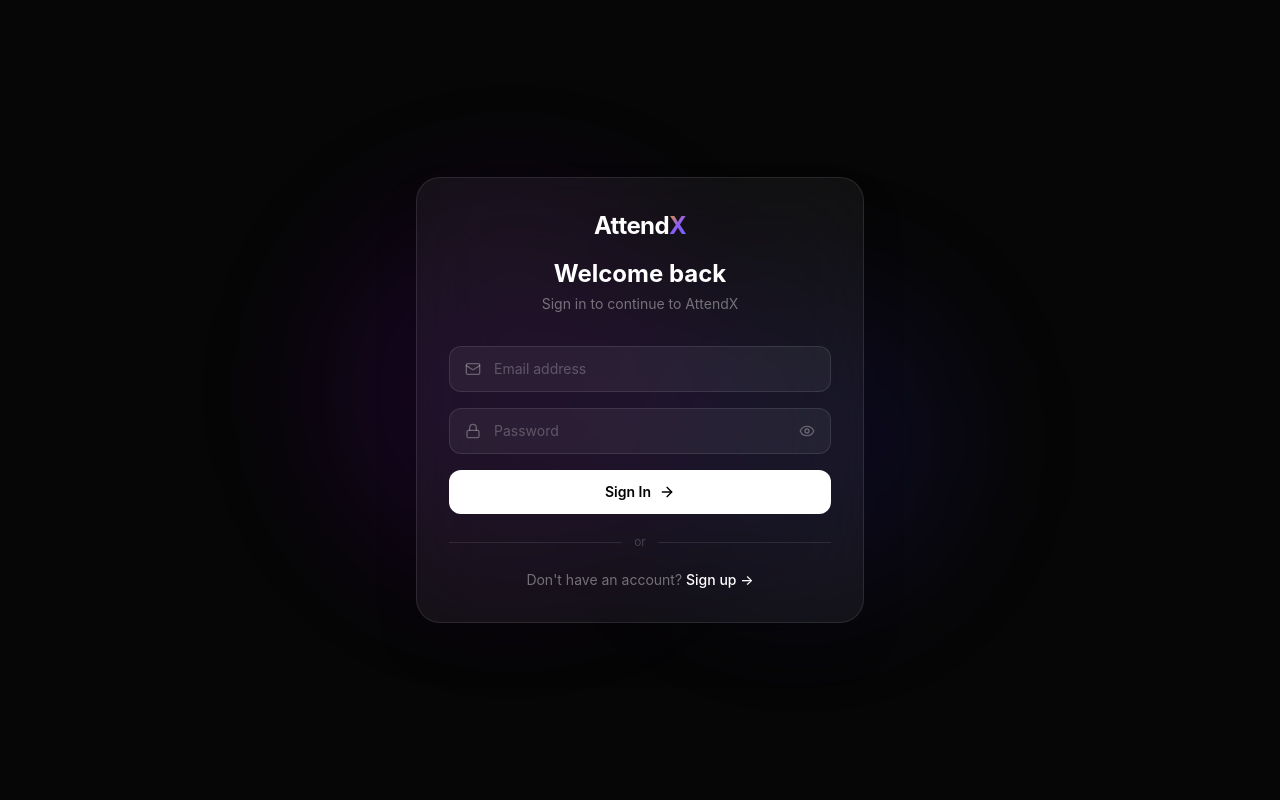
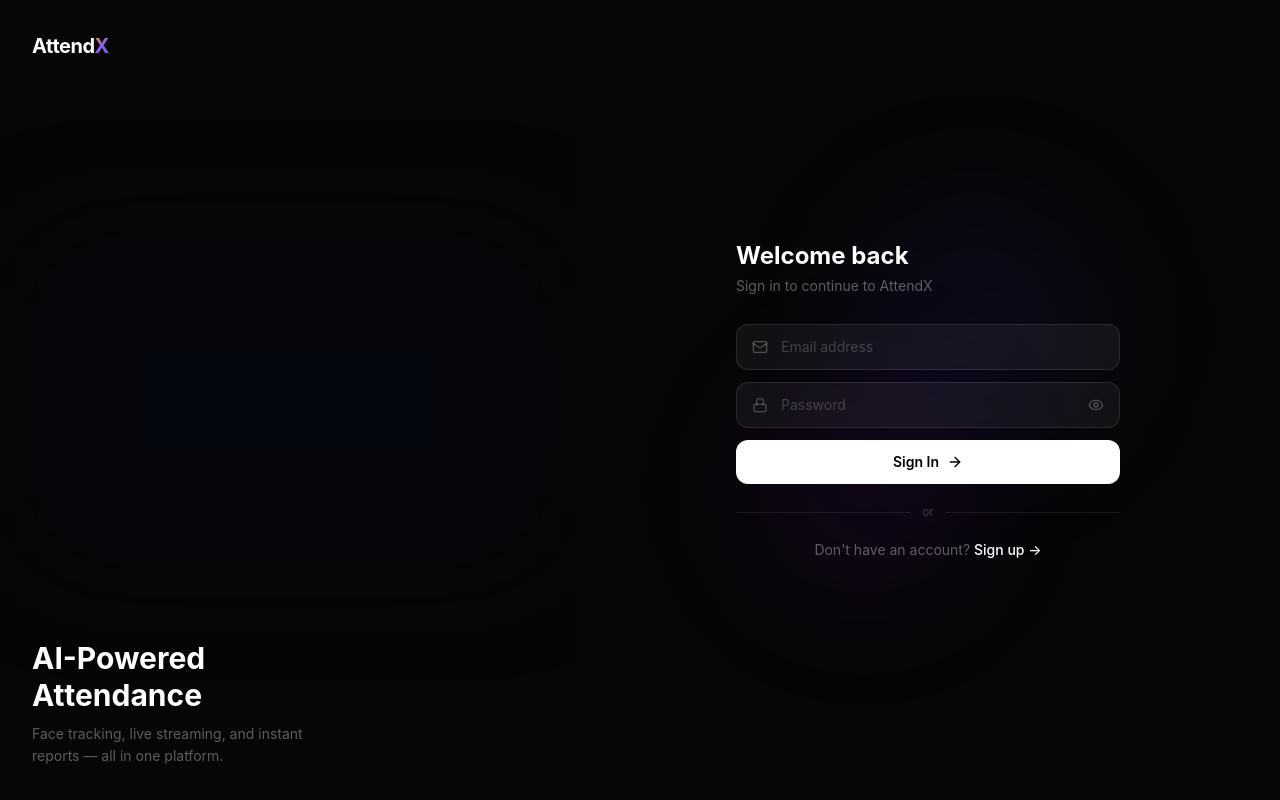
Before and after one commit to iatxl/AttendX, a React (Vite) app in the folder frontend/: page /login in a window 1280 px wide. Built offline with nearby package versions, Linux system fonts and the light colour scheme; no server answers; a web font is replaced by a local one.

Commit message:
feat: split-screen login with hero video in left panel

```diff
--- a/frontend/src/pages/Login.jsx
+++ b/frontend/src/pages/Login.jsx
@@ -1,8 +1,8 @@
-import { useState, useContext } from 'react';
+import { useState, useContext, useRef, useEffect } from 'react';
 import { useNavigate, Link } from 'react-router-dom';
 import AuthContext from '../context/AuthContext';
 import { motion } from 'framer-motion';
-import { Mail, Lock, ArrowRight, Eye, EyeOff } from 'lucide-react';
+import { Mail, Lock, ArrowRight, Eye, EyeOff, ChevronDown } from 'lucide-react';
 
 const Login = () => {
     const [email, setEmail] = useState('');
@@ -12,6 +12,58 @@ const Login = () => {
     const navigate = useNavigate();
     const [error, setError] = useState('');
     const [loading, setLoading] = useState(false);
+    const videoRef = useRef(null);
+    const fadeRef = useRef(null);
+
+    // Same fade loop as hero
+    useEffect(() => {
+        const video = videoRef.current;
+        if (!video) return;
+
+        let startTime = null;
+        let isFadingOut = false;
+
+        const updateOpacity = (time) => {
+            if (!startTime) startTime = time;
+            const elapsed = time - startTime;
+            const duration = video.duration || 5;
+
+            if (elapsed < 500 && !isFadingOut) {
+                video.style.opacity = elapsed / 500;
+            } else if (duration && video.currentTime >= duration - 0.5) {
+                isFadingOut = true;
+                const fadeOutElapsed = video.currentTime - (duration - 0.5);
+                video.style.opacity = Math.max(0, 1 - (fadeOutElapsed / 0.5));
+            } else if (!isFadingOut) {
+                video.style.opacity = 1;
+            }
+
+            fadeRef.current = requestAnimationFrame(updateOpacity);
+        };
+
+        const onPlay = () => {
+            startTime = performance.now();
+            isFadingOut = false;
+            video.style.opacity = 0;
+            fadeRef.current = requestAnimationFrame(updateOpacity);
+        };
+
+        const onEnded = () => {
+            cancelAnimationFrame(fadeRef.current);
+            video.style.opacity = 0;
+            setTimeout(() => { video.currentTime = 0; video.play(); }, 100);
+        };
+
+        video.addEventListener('play', onPlay);
+        video.addEventListener('ended', onEnded);
+        video.play().catch(console.error);
+
+        return () => {
+            video.removeEventListener('play', onPlay);
+            video.removeEventListener('ended', onEnded);
+            if (fadeRef.current) cancelAnimationFrame(fadeRef.current);
+        };
+    }, []);
 
     const handleSubmit = async (e) => {
         e.preventDefault();
@@ -27,49 +79,93 @@ const Login = () => {
     };
 
     return (
-        <div className="min-h-screen bg-[#060606] flex items-center justify-center p-4 relative overflow-hidden">
-            {/* Ambient orbs */}
-            <div className="absolute top-1/4 left-1/4 w-96 h-96 bg-purple-600/10 rounded-full blur-3xl pointer-events-none" />
-            <div className="absolute bottom-1/4 right-1/4 w-80 h-80 bg-indigo-600/10 rounded-full blur-3xl pointer-events-none" />
+        <div className="min-h-screen bg-[#060606] flex">
 
-            <motion.div
-                initial={{ opacity: 0, y: 24 }}
-                animate={{ opacity: 1, y: 0 }}
-                transition={{ duration: 0.5 }}
-                className="w-full max-w-md"
-            >
-                {/* Card */}
-                <div className="bg-white/5 backdrop-blur-2xl border border-white/10 rounded-3xl p-8 shadow-2xl">
-                    {/* Logo */}
-                    <div className="text-center mb-8">
-                        <Link to="/" className="inline-block font-display text-2xl font-bold tracking-tight mb-4">
-                            <span className="text-white">Attend</span>
-                            <span className="gradient-x">X</span>
-                        </Link>
+            {/* ── LEFT PANEL — hero video in top-left corner ───────────────── */}
+            <div className="hidden lg:flex relative w-[45%] flex-col overflow-hidden">
+
+                {/* Video — anchored top-left, fills panel */}
+                <div className="absolute inset-0 overflow-hidden">
+                    <video
+                        ref={videoRef}
+                        className="absolute top-0 left-0 w-full h-full object-cover transition-opacity"
+                        src="https://d8j0ntlcm91z4.cloudfront.net/user_38xzZboKViGWJOttwIXH07lWA1P/hf_20260328_065045_c44942da-53c6-4804-b734-f9e07fc22e08.mp4"
+                        muted
+                        playsInline
+                        style={{ opacity: 0 }}
+                    />
+                    {/* Dark gradient fade — right edge bleeds into login card */}
+                    <div className="absolute inset-0 bg-gradient-to-r from-transparent via-[#060606]/20 to-[#060606]" />
+                    {/* Bottom fade */}
+                    <div className="absolute inset-0 bg-gradient-to-t from-[#060606] via-transparent to-transparent" />
+                    {/* Blurred center overlay like hero */}
+                    <div className="absolute top-1/2 left-1/2 -translate-x-1/2 -translate-y-1/2 w-[500px] h-[300px] opacity-60 bg-gray-950 blur-[60px] pointer-events-none" />
+                </div>
+
+                {/* Logo in top-left of video panel */}
+                <div className="relative z-10 p-8">
+                    <Link to="/" className="inline-block font-display text-xl font-bold tracking-tight">
+                        <span className="text-white">Attend</span>
+                        <span className="gradient-x">X</span>
+                    </Link>
+                </div>
+
+                {/* Bottom-left brand text */}
+                <div className="relative z-10 mt-auto p-8">
+                    <h2 className="text-white text-3xl font-bold leading-tight mb-2">
+                        AI-Powered<br />Attendance
+                    </h2>
+                    <p className="text-white/35 text-sm leading-relaxed max-w-xs">
+                        Face tracking, live streaming, and instant reports — all in one platform.
+                    </p>
+                </div>
+            </div>
+
+            {/* ── RIGHT PANEL — login card ─────────────────────────────────── */}
+            <div className="flex-1 flex flex-col items-center justify-center p-6 relative">
+
+                {/* Mobile logo (shown when left panel is hidden) */}
+                <div className="lg:hidden mb-8 text-center">
+                    <Link to="/" className="inline-block font-display text-2xl font-bold tracking-tight">
+                        <span className="text-white">Attend</span>
+                        <span className="gradient-x">X</span>
+                    </Link>
+                </div>
+
+                {/* Ambient orbs */}
+                <div className="absolute top-1/4 right-1/4 w-64 h-64 bg-indigo-600/8 rounded-full blur-3xl pointer-events-none" />
+                <div className="absolute bottom-1/4 left-1/4 w-56 h-56 bg-purple-600/8 rounded-full blur-3xl pointer-events-none" />
+
+                <motion.div
+                    initial={{ opacity: 0, y: 20 }}
+                    animate={{ opacity: 1, y: 0 }}
+                    transition={{ duration: 0.45 }}
+                    className="w-full max-w-sm relative z-10"
+                >
+                    <div className="mb-7">
                         <h1 className="text-2xl font-bold text-white mb-1">Welcome back</h1>
-                        <p className="text-white/40 text-sm">Sign in to continue to AttendX</p>
+                        <p className="text-white/35 text-sm">Sign in to continue to AttendX</p>
                     </div>
 
-                    {/* Error */}
                     {error && (
                         <motion.div
-                            initial={{ opacity: 0, y: -8 }}
+                            initial={{ opacity: 0, y: -6 }}
                             animate={{ opacity: 1, y: 0 }}
-                            className="bg-red-500/10 border border-red-500/30 text-red-400 p-3 rounded-xl mb-5 text-sm text-center"
+                            className="bg-red-500/10 border border-red-500/20 text-red-400 px-4 py-2.5 rounded-xl mb-5 text-sm"
                         >
                             {error}
                         </motion.div>
                     )}
 
-                    <form onSubmit={handleSubmit} className="space-y-4">
+                    <form onSubmit={handleSubmit} className="space-y-3">
                         {/* Email */}
                         <div className="relative">
-                            <Mail className="absolute left-4 top-1/2 -translate-y-1/2 w-4 h-4 text-white/30" />
+                            <Mail className="absolute left-4 top-1/2 -translate-y-1/2 w-4 h-4 text-white/25" />
                             <input
                                 type="email"
                                 value={email}
                                 onChange={e => setEmail(e.target.value)}
-                                className="w-full bg-white/5 border border-white/10 rounded-xl pl-11 pr-4 py-3 text-white text-sm placeholder-white/25 focus:border-white/25 transition-all"
+                                className="w-full bg-white/5 border border-white/10 rounded-xl pl-11 pr-4 py-3 text-white text-sm placeholder-white/20 focus:border-white/25 focus:outline-none transition-all"
                                 placeholder="Email address"
                                 required
                             />
@@ -77,52 +173,49 @@ const Login = () => {
 
                         {/* Password */}
                         <div className="relative">
-                            <Lock className="absolute left-4 top-1/2 -translate-y-1/2 w-4 h-4 text-white/30" />
+                            <Lock className="absolute left-4 top-1/2 -translate-y-1/2 w-4 h-4 text-white/25" />
                             <input
                                 type={showPw ? 'text' : 'password'}
                                 value={password}
                                 onChange={e => setPassword(e.target.value)}
-                                className="w-full bg-white/5 border border-white/10 rounded-xl pl-11 pr-11 py-3 text-white text-sm placeholder-white/25 focus:border-white/25 transition-all"
+                                className="w-full bg-white/5 border border-white/10 rounded-xl pl-11 pr-11 py-3 text-white text-sm placeholder-white/20 focus:border-white/25 focus:outline-none transition-all"
                                 placeholder="Password"
                                 required
                             />
                             <button type="button" onClick={() => setShowPw(v => !v)}
-                                className="absolute right-4 top-1/2 -translate-y-1/2 text-white/30 hover:text-white/60 transition-colors">
+                                className="absolute right-4 top-1/2 -translate-y-1/2 text-white/25 hover:text-white/60 transition-colors">
                                 {showPw ? <EyeOff className="w-4 h-4" /> : <Eye className="w-4 h-4" />}
                             </button>
                         </div>
 
-                        {/* Submit */}
                         <motion.button
-                            whileHover={{ scale: 1.02 }}
-                            whileTap={{ scale: 0.98 }}
+                            whileHover={{ scale: 1.01 }}
+                            whileTap={{ scale: 0.99 }}
                             type="submit"
                             disabled={loading}
-                            className="w-full bg-white text-black font-semibold py-3 rounded-xl flex items-center justify-center gap-2 text-sm transition-all hover:bg-white/90 disabled:opacity-50 mt-2"
+                            className="w-full bg-white text-black font-semibold py-3 rounded-xl flex items-center justify-center gap-2 text-sm hover:bg-white/90 disabled:opacity-50 transition-all mt-1"
                         >
-                            {loading ? (
-                                <div className="w-4 h-4 border-2 border-black/30 border-t-black rounded-full animate-spin" />
-                            ) : (
-                                <>Sign In <ArrowRight className="w-4 h-4" /></>
-                            )}
+                            {loading
+                                ? <div className="w-4 h-4 border-2 border-black/20 border-t-black rounded-full animate-spin" />
+                                : <><span>Sign In</span><ArrowRight className="w-4 h-4" /></>
+                            }
                         </motion.button>
                     </form>
 
-                    {/* Divider */}
                     <div className="flex items-center gap-3 my-5">
-                        <div className="flex-1 h-px bg-white/10" />
+                        <div className="flex-1 h-px bg-white/8" />
                         <span className="text-white/20 text-xs">or</span>
-                        <div className="flex-1 h-px bg-white/10" />
+                        <div className="flex-1 h-px bg-white/8" />
                     </div>
 
-                    <p className="text-center text-white/40 text-sm">
+                    <p className="text-center text-white/35 text-sm">
                         Don't have an account?{' '}
-                        <Link to="/register" className="text-white hover:text-white/80 font-medium transition-colors">
+                        <Link to="/register" className="text-white hover:text-white/75 font-medium transition-colors">
                             Sign up →
                         </Link>
                     </p>
-                </div>
-            </motion.div>
+                </motion.div>
+            </div>
         </div>
     );
 };
```
